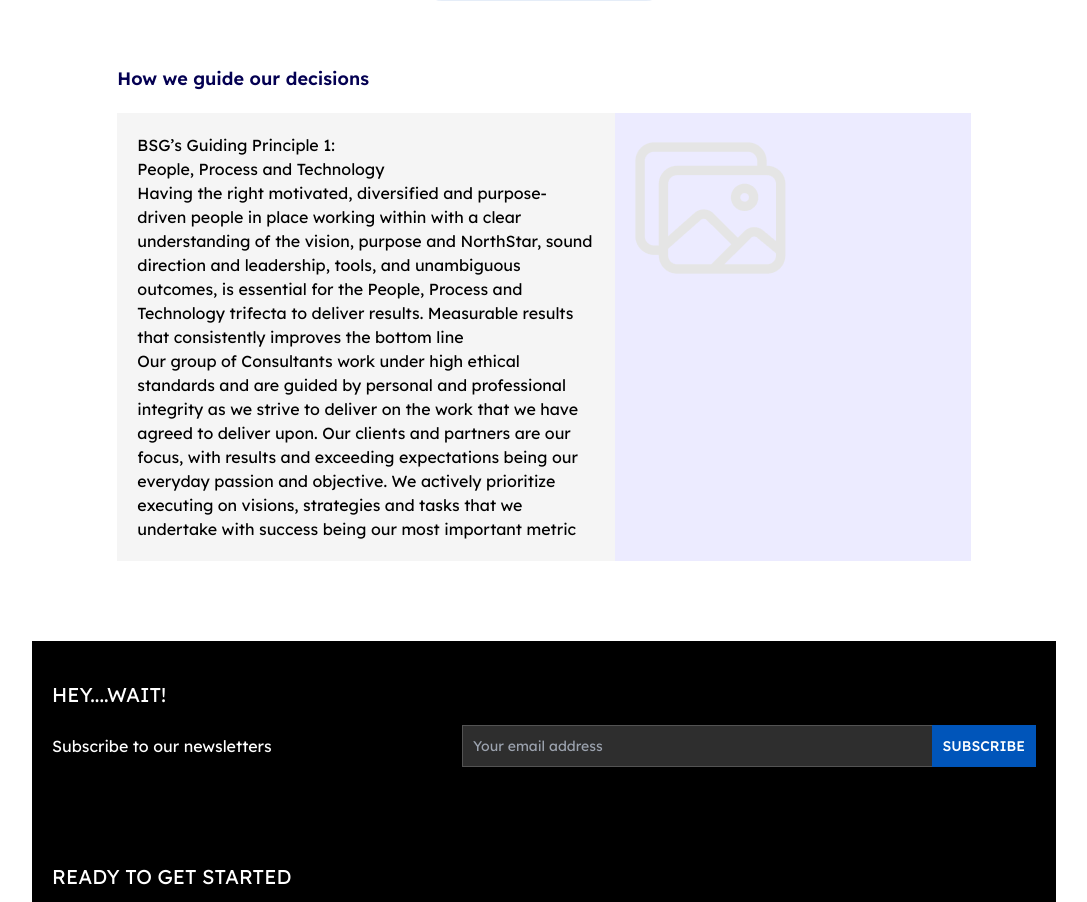
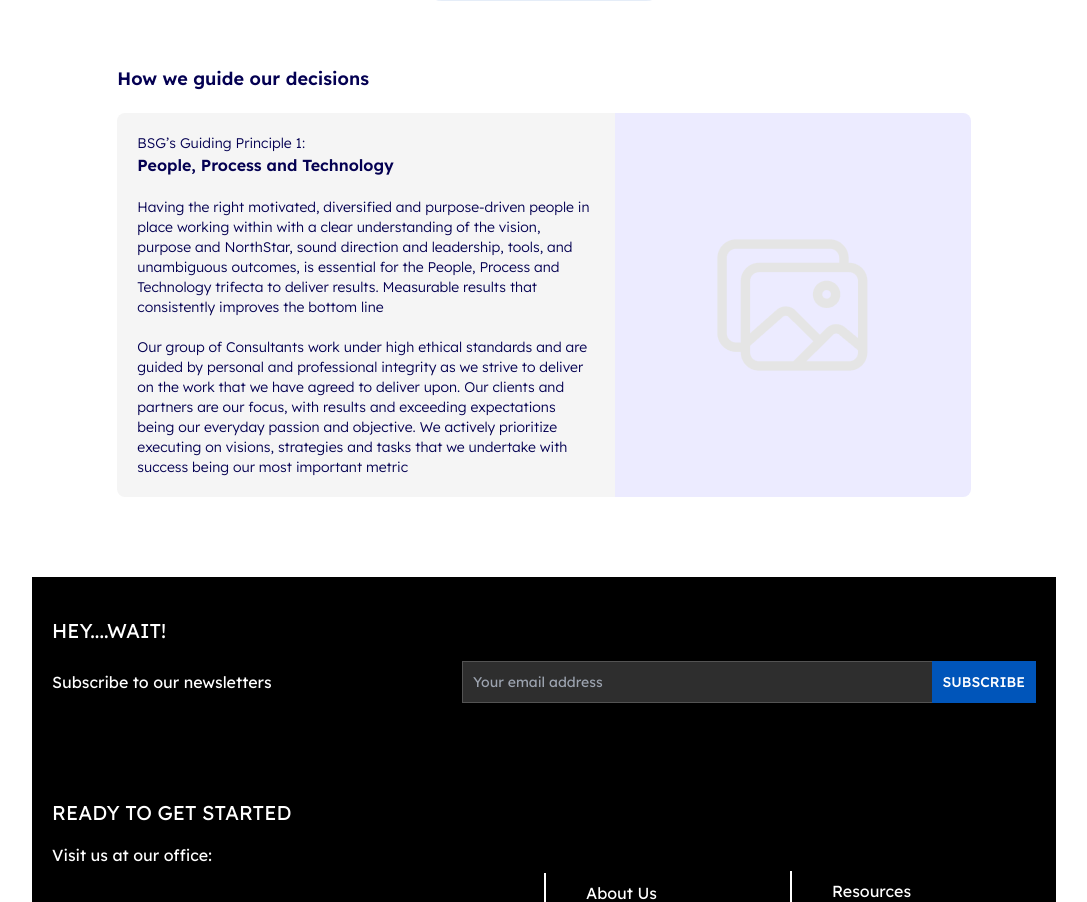
Before and after one commit to EdgarAmpiire/blueprints-web, a React (Create React App) app: page /how-we-work in a window 1280 px wide. Shown: the part 1049-1951 px from the top of the page, without its empty margins (96-1183 px from the left). Built offline with nearby package versions, Linux system fonts and the light colour scheme; what tw-elements would draw is missing.

Commit message:
how we work - hero

```diff
--- a/src/features/howWeWork/components/Principles.jsx
+++ b/src/features/howWeWork/components/Principles.jsx
@@ -23,13 +23,13 @@ export const Principles = () => {
 
             <div className="mt-5">
               <div className="flex ">
-                <div className="bg-[#F5F5F5] py-5 px-5 w-7/12">
-                  <div>
-                    <h3>BSG’s Guiding Principle 1:</h3>
-                    <h1>People, Process and Technology</h1>
+                <div className="bg-[#F5F5F5] py-5 px-5 w-7/12 rounded-l-lg">
+                  <div className="mb-5">
+                    <h3 className="text-[#040052] text-sm font-light">BSG’s Guiding Principle 1:</h3>
+                    <h1 className="text-[#040052]  font-semibold ">People, Process and Technology</h1>
                   </div>
-                  <div>
-                    <p>
+                  <div className="flex flex-col gap-5">
+                    <p className="text-sm text-[#040052] font-light">
                       Having the right motivated, diversified and purpose-driven
                       people in place working within with a clear understanding
                       of the vision, purpose and NorthStar, sound direction and
@@ -38,7 +38,7 @@ export const Principles = () => {
                       results. Measurable results that consistently improves the
                       bottom line
                     </p>
-                    <p>
+                    <p className="text-sm text-[#040052] font-light">
                       Our group of Consultants work under high ethical standards
                       and are guided by personal and professional integrity as
                       we strive to deliver on the work that we have agreed to
@@ -50,7 +50,7 @@ export const Principles = () => {
                     </p>
                   </div>
                 </div>
-                <div className="bg-[#ECEBFF] py-5 px-5 w-5/12">
+                <div className="bg-[#ECEBFF] py-5 px-5 w-5/12 rounded-r-lg flex items-center justify-center">
                     <img src={thumb} alt="" />
                 </div>
               </div>
```
